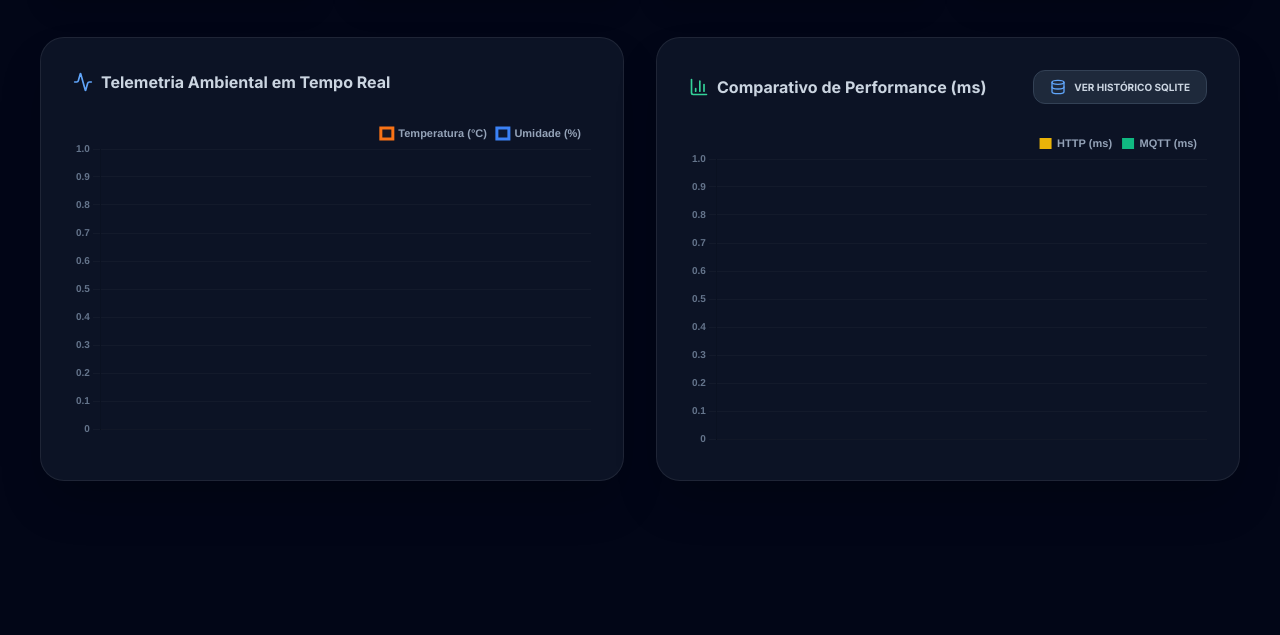
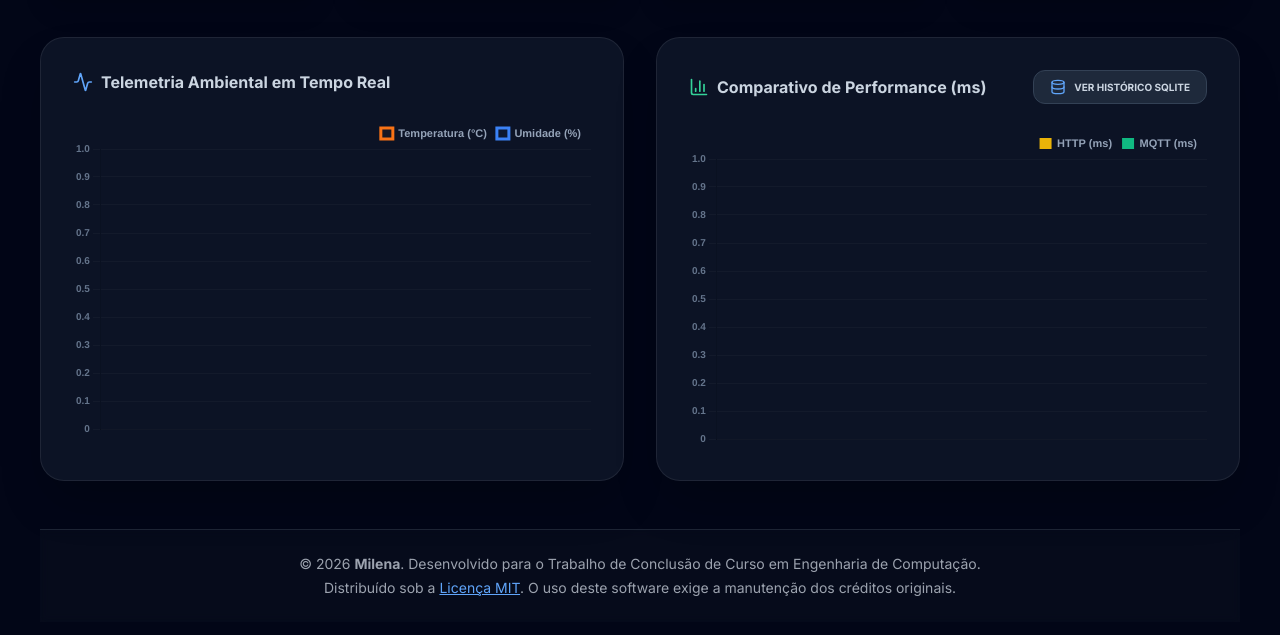
Before and after one commit to somilena/iot-comparativo-http-mqtt, a plain HTML site: page dashboard/index.html in a window 1280 px wide. Shown: the part 269-904 px from the top of the page. Before the commit the page ends 800 px from the top, so only its background shows below. Drawn offline with nearby package versions, Linux system fonts and the light colour scheme; no server answers.

Commit message:
# Interface Web de monitoramento
# Interface Web de monitoramento

```diff
--- a/dashboard/index.html
+++ b/dashboard/index.html
@@ -347,5 +347,14 @@
         setupCharts();
         setInterval(fetchData, 4000);
     </script>
+
+    <footer class="w-full mt-12 py-6 border-t border-gray-700/50 text-center text-gray-400 text-xs sm:text-sm backdrop-blur-sm bg-gray-900/30">
+        <p>
+            &copy; 2026 <strong>Milena</strong>. Desenvolvido para o Trabalho de Conclusão de Curso em Engenharia de Computação.
+        </p>
+        <p class="mt-1">
+            Distribuído sob a <a href="https://opensource.org/licenses/MIT" target="_blank" class="text-blue-400 hover:text-blue-300 transition-colors underline">Licença MIT</a>. O uso deste software exige a manutenção dos créditos originais.
+        </p>
+    </footer>
 </body>
 </html>
```
